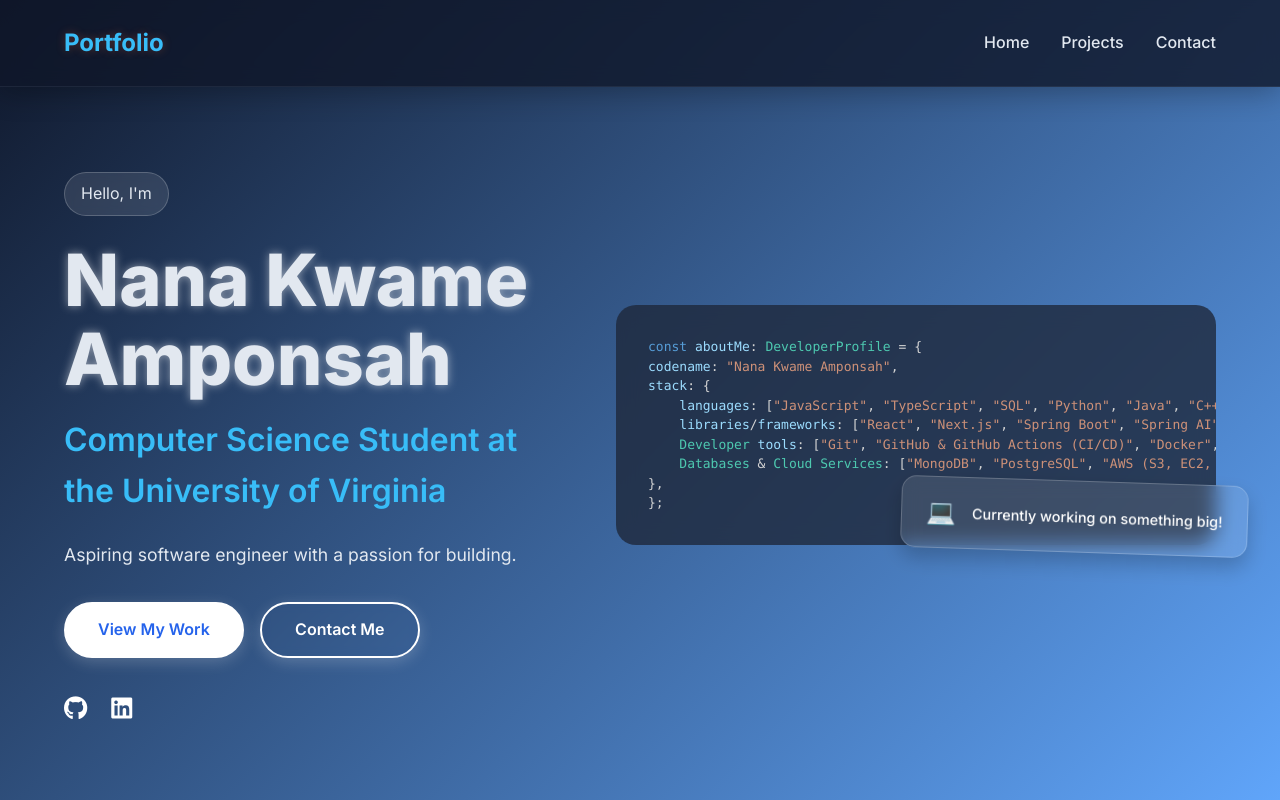
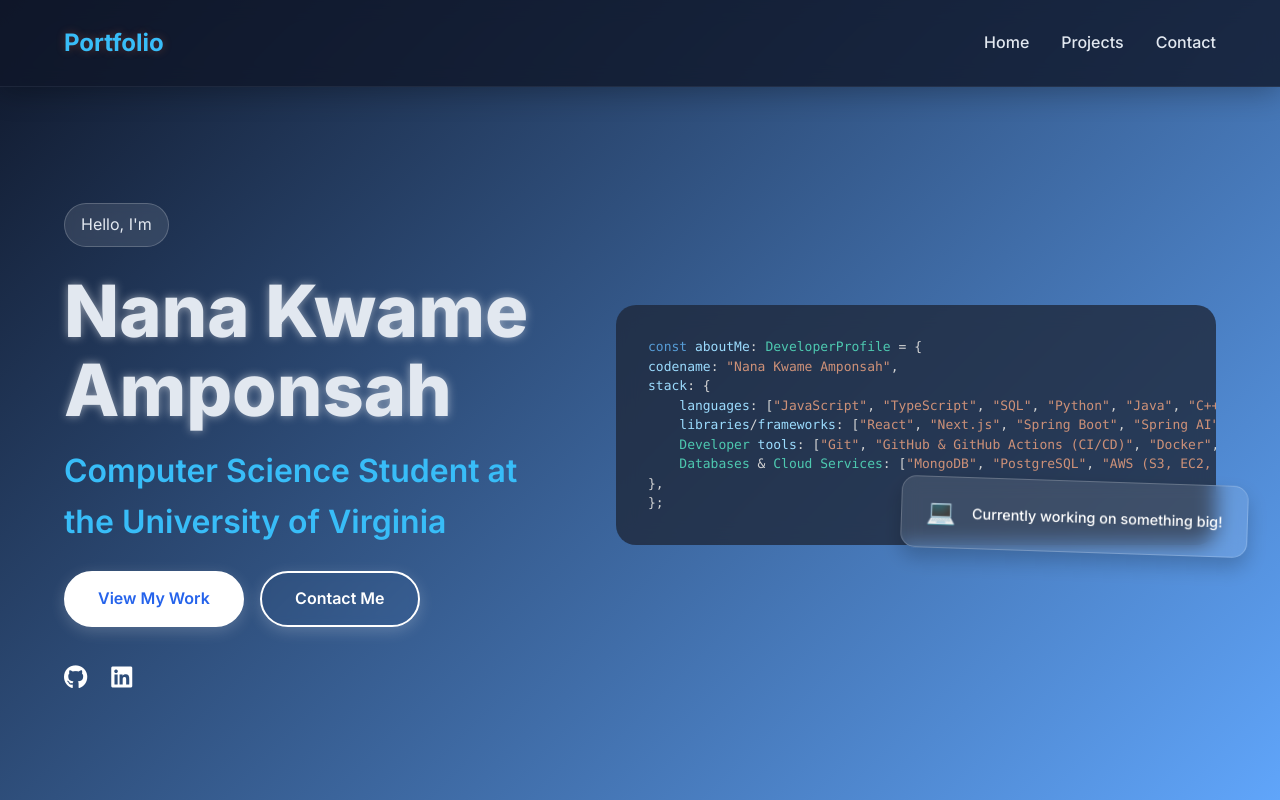
Before and after one commit to NanaKwameAmponsah/personal-portfolio, a React (Vite) app: page / in a window 1280 px wide. Shown: the top 800 px of the page. Built offline with nearby package versions, Linux system fonts and the light colour scheme; no server answers.

Commit message:
tweaked front page

```diff
--- a/src/components/Hero.jsx
+++ b/src/components/Hero.jsx
@@ -48,9 +48,6 @@ export const Hero = () => {
             {" "}
             Computer Science Student at the University of Virginia
           </motion.h2>
-          <motion.p className="hero-description" variants={fadeInUp}>
-            Aspiring software engineer with a passion for building.
-          </motion.p>
         <motion.div className="cta-buttons" variants={staggerContainer}>
             <motion.a
               href="#projects"
```
